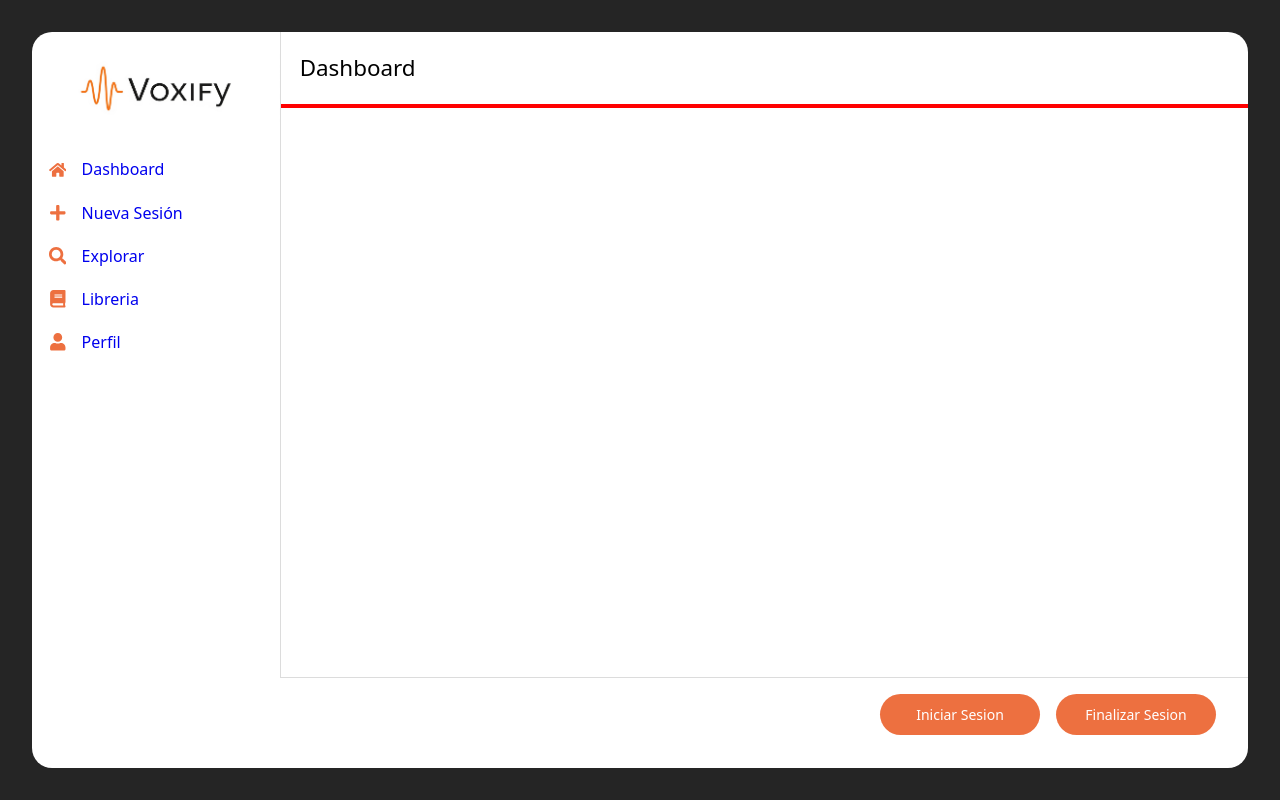
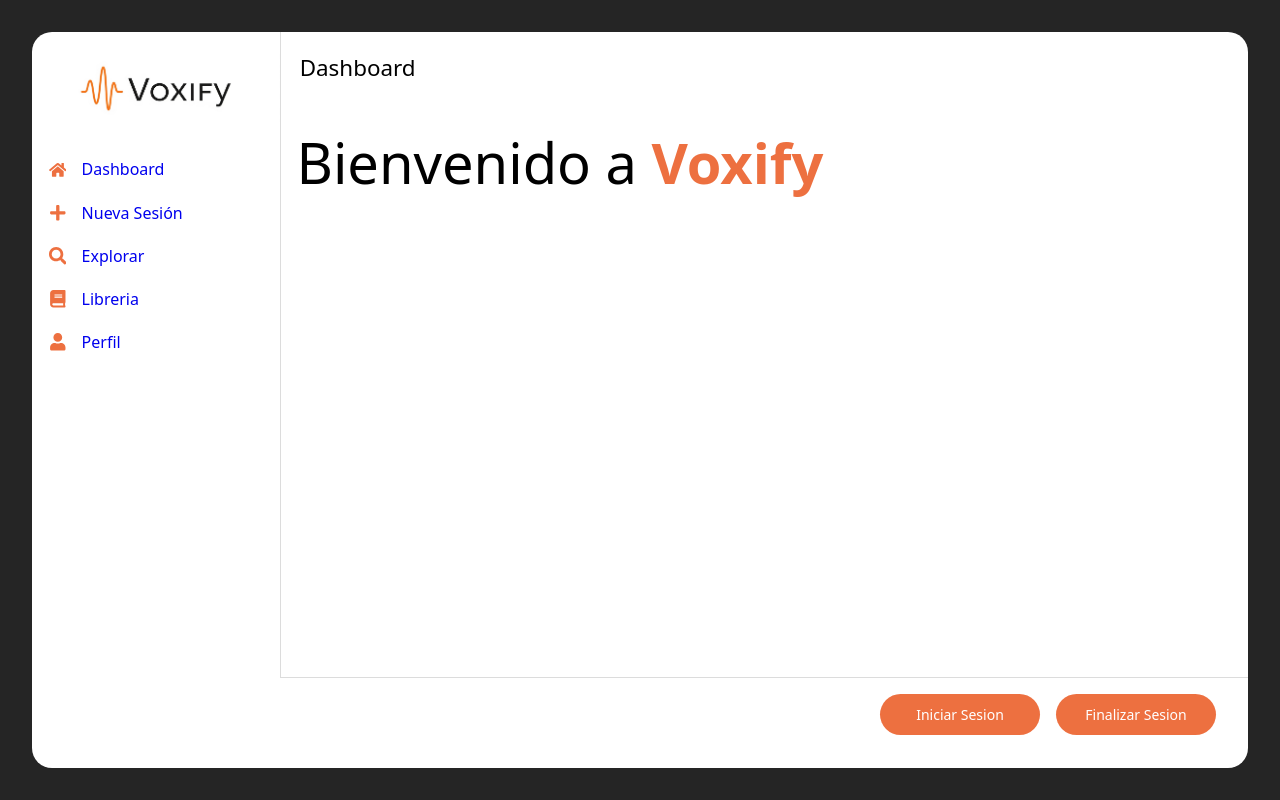
Before and after one commit to ignaarguello/Voxify, a React (Vite) app in the folder Cliente/: page / in a window 1280 px wide. Built offline with nearby package versions, Linux system fonts and the light colour scheme; the HTML template or start-up script is replaced by a standard one.

Commit message:
Add/Renovacion de UI

```diff
--- a/Cliente/src/componentes/Footer/Footer.css
+++ b/Cliente/src/componentes/Footer/Footer.css
@@ -34,6 +34,7 @@
         background-color: var(--color-primario);
     }
 
+
     .BotonFinalizarSesion, .BotonCrearSesion{
         width: 10rem;
         display: flex;
--- a/Cliente/src/pages/Dashboard/Dashboard.css
+++ b/Cliente/src/pages/Dashboard/Dashboard.css
@@ -3,8 +3,23 @@
 
     /*? Resolucion Laptop */
     @media screen and (min-width: 1280px) {
+        /* Contenedor Pagina Dashboard */
         #PaginaDashboardHome{
-            border: 2px solid red;
+            /* border: 2px solid red; */
         }
 
+        /* Titulo Bienvenido a Voxify */
+        #TituloBienvenidoVoxify{
+            font-size: 3.5rem;
+            padding: 1rem;
+            font-weight: 300;
+        }
+
+        /* Span Voxify */
+        #SpanVoxify{
+            font-weight: 600;
+            color: var(--color-primario);
+        }
+
+
     }
--- a/Cliente/src/pages/Dashboard/Dashboard.jsx
+++ b/Cliente/src/pages/Dashboard/Dashboard.jsx
@@ -9,7 +9,7 @@ import SelectorCanciones from '../../componentes/SelectorCanciones/SelectorCanci
 export default function Dashboard() {
   return (
     <div id='PaginaDashboardHome'>
-
+      <h2 id='TituloBienvenidoVoxify'>Bienvenido a <span id='SpanVoxify'>Voxify</span></h2>
     </div>
   )
 }
```
